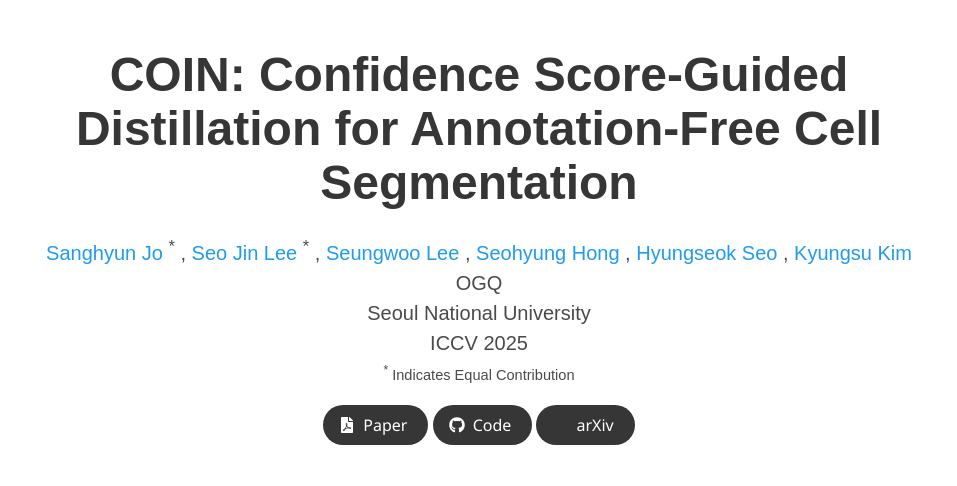
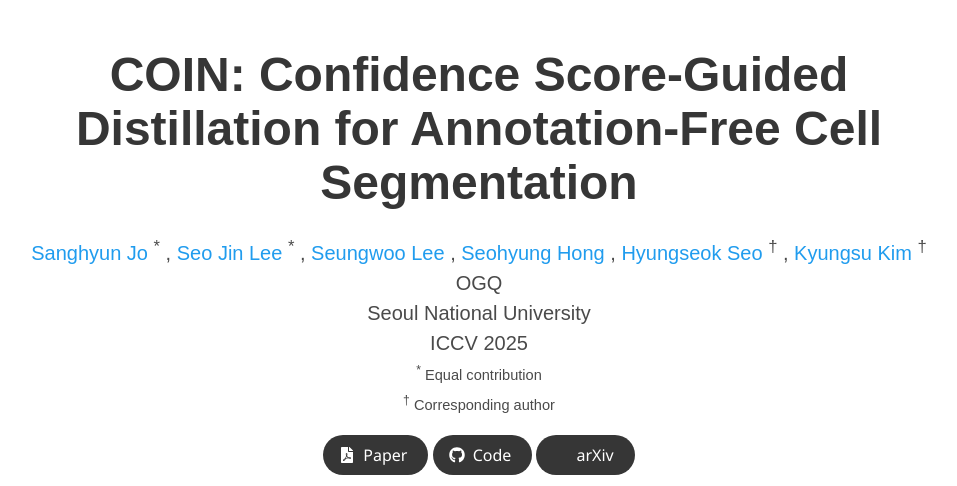
Before and after one commit to shjo-april/shjo-april.github.io, a Jekyll site: the page COIN/index.html, which Jekyll copies as it is, in a window 1280 px wide and 900 px high, cut to the strip 0-486 px from the top of the window. Shown: the whole strip, without its empty margins (161-1118 px from the left). Built offline with Jekyll 4.4.1, drawn with Linux system fonts in a browser that asks for light colours; nearby versions of some CDN libraries; some web fonts are replaced; library files that are not in the unit come from our copies; a style sheet for code colours, icons or effects is not loaded.

Commit message:
update COIN

```diff
--- a/COIN/index.html
+++ b/COIN/index.html
@@ -109,12 +109,14 @@
                   <a href="https://scholar.google.com/citations?user=XBdpRfwAAAAJ&hl=en" target="_blank">
                     Hyungseok Seo
                   </a>
+                  <sup>†</sup>
                   ,
                 </span>
                 <span class="author-block">
                   <a href="https://scholar.google.com/citations?user=RbJDbtgAAAAJ&hl=en" target="_blank">
                     Kyungsu Kim
                   </a>
+                  <sup>†</sup>
                 </span>
               </div>
 
@@ -130,7 +132,14 @@
                   <small>
                     <br />
                     <sup>*</sup>
-                    Indicates Equal Contribution
+                    Equal contribution
+                  </small>
+                </span>
+                <span class="eql-cntrb">
+                  <small>
+                    <br />
+                    <sup>†</sup>
+                    Corresponding author
                   </small>
                 </span>
               </div>
```
